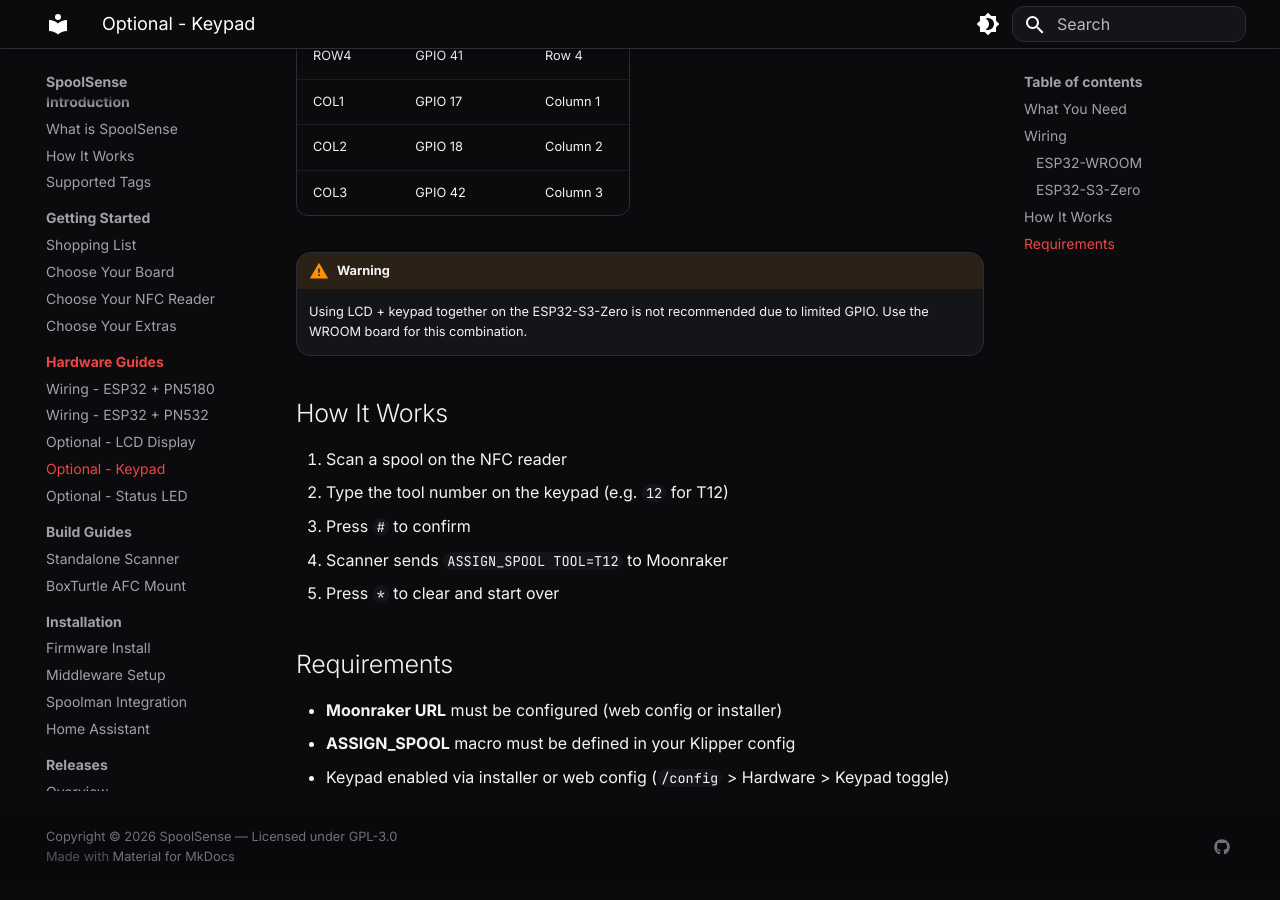
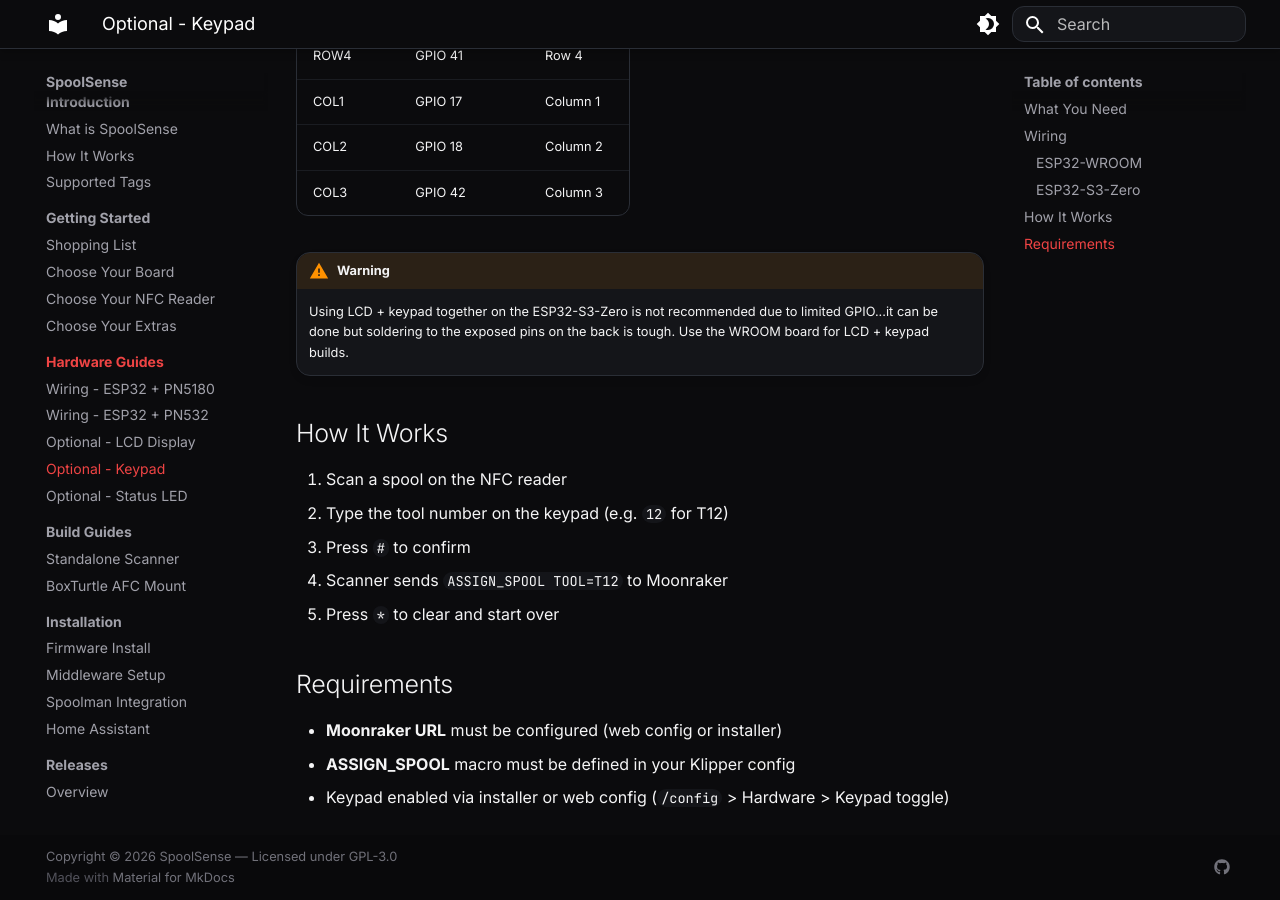
Before and after one commit to SpoolSense/spoolsense.org, an MkDocs documentation site: the page built from docs/hardware/keypad.md, in a window 1280 px wide and 900 px high, scrolled down 1128 px. Built offline with MkDocs 1.6.1 and Material for MkDocs 9.7.7, drawn with Linux system fonts in a browser that asks for light colours.

Commit message:
docs: clarify S3-Zero LCD+keypad — possible but requires back-pin soldering

```diff
--- a/docs/hardware/keypad.md
+++ b/docs/hardware/keypad.md
@@ -34,7 +34,7 @@ A 3x4 matrix keypad enables scan-to-tool assignment for toolchanger and multi-to
 | COL3 | GPIO 42 | Column 3 |
 
 !!! warning
-    Using LCD + keypad together on the ESP32-S3-Zero is not recommended due to limited GPIO. Use the WROOM board for this combination.
+    Using LCD + keypad together on the ESP32-S3-Zero is not recommended due to limited GPIO...it can be done but soldering to the exposed pins on the back is tough. Use the WROOM board for LCD + keypad builds.
 
 ## How It Works
 
```
Also changed, not shown: docs/getting-started/choose-extras.md (+1 -1 lines).
